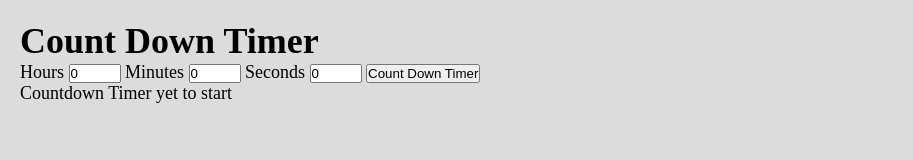
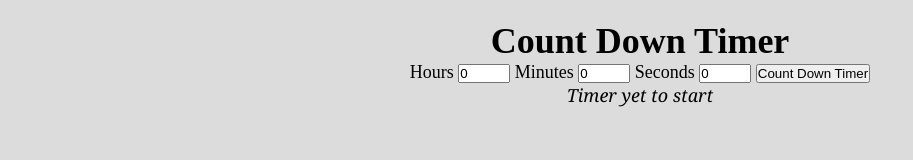
Before and after one commit to AnupamaV8/JS_Count_Down_Timer, a plain HTML site: page index.html in a window 1280 px wide. Shown: the whole page, without its empty margins (0-913 px from the left). Drawn offline with Linux system fonts and the light colour scheme.

Commit message:
after styling

```diff
--- a/index.html
+++ b/index.html
@@ -17,7 +17,7 @@
     <input type="number" id="seconds" min="0" value="0" max="60" />
 
     <button id="timer" onclick="countDown()">Count Down Timer</button>
-    <p id="display">Countdown Timer yet to start</p>
+    <p id="display">Timer yet to start</p>
     <!-- <button id="pause" onclick="pauseCountDown()">Pause Timer</button>
     <button type="reset" onclick="resetTimer()">Reset Timer</button> -->
   </body>
--- a/style.css
+++ b/style.css
@@ -5,7 +5,12 @@
 body {
   background-color: gainsboro;
   font-size: large;
-  gap: 40px;
+  gap: 70px;
   margin: 20px;
-  justify-content: space-around;
+  text-align: center;
+  align-items: center;
 }
+#display {
+  font-family: Cambria, Cochin, Georgia, Times, "Times New Roman", serif;
+  font-style: italic;
+}
```
